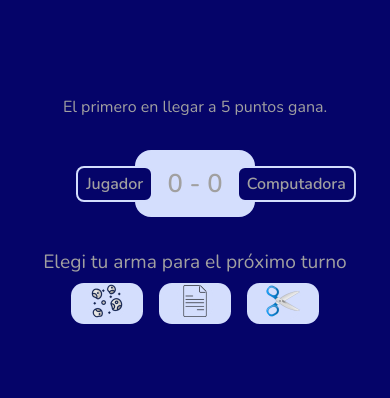
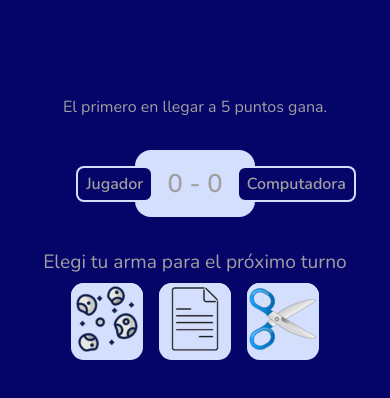
Before and after one commit to verostrizinec/piedra-papel-tijera, a website: page index.html in a window 390 px wide. Shown: the part 86-484 px from the top of the page. Drawn offline with nearby package versions, Linux system fonts and the light colour scheme.

Commit message:
cambiando tamaño de las armas

```diff
--- a/css/main.css
+++ b/css/main.css
@@ -148,4 +148,8 @@ button {
         padding: 0;
         padding-top: 6rem;
     }
+
+    .arma img {
+        width: 100%;
+    }
 }
```
